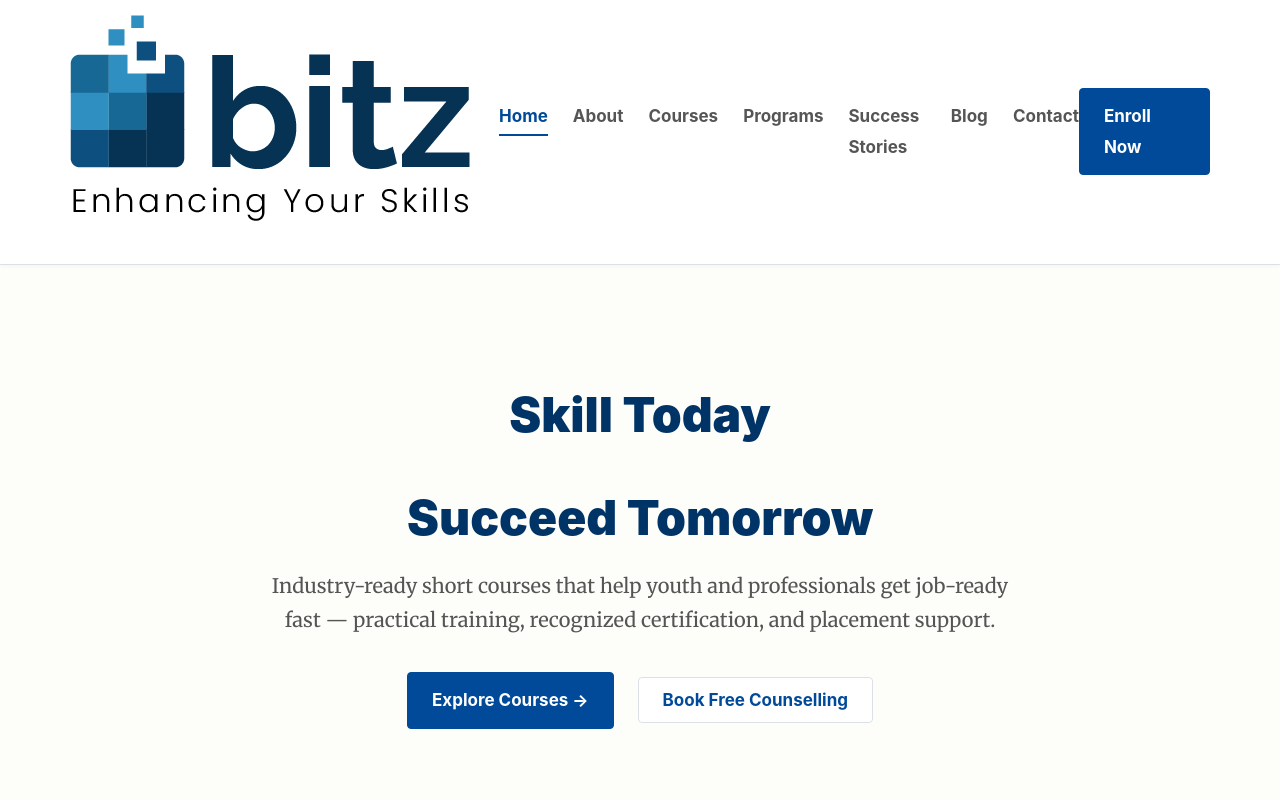
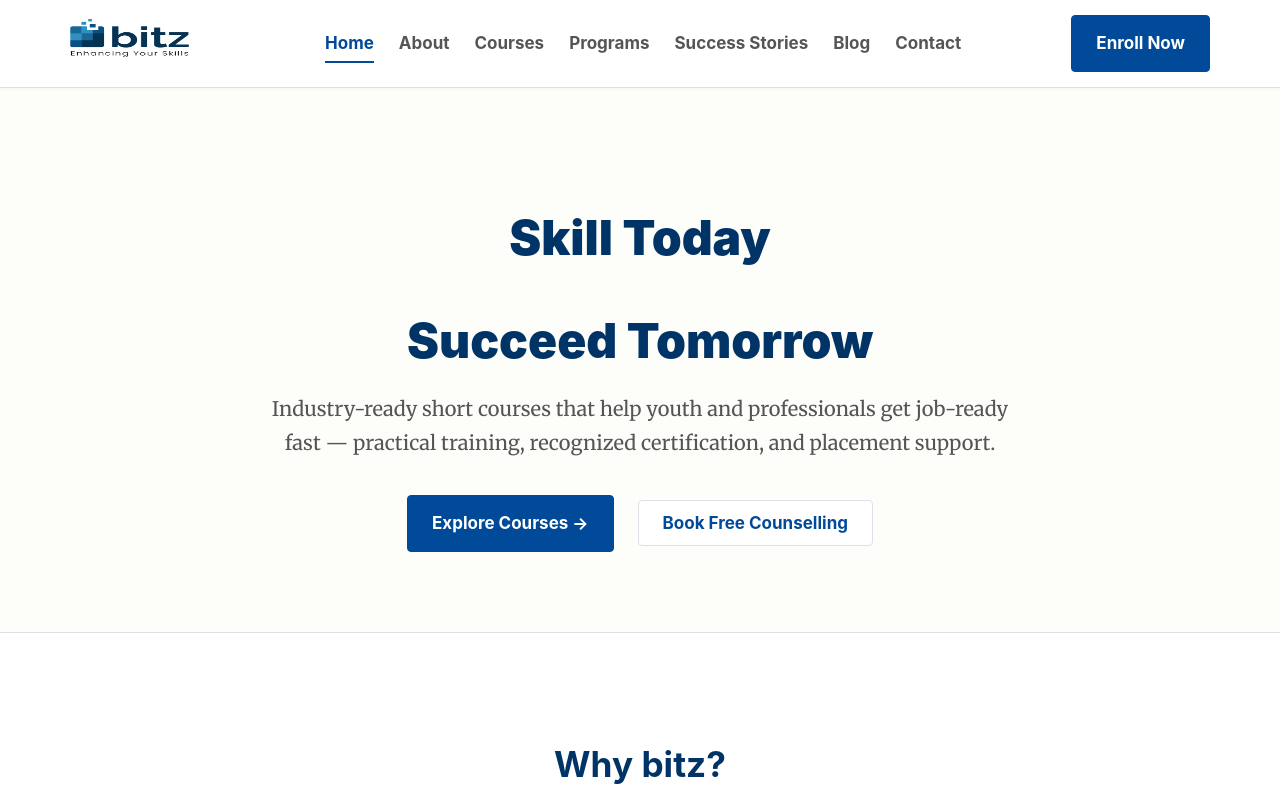
Before and after one commit to basithparavoor/BITZ, a website: page index.html in a window 1280 px wide. Shown: the top 800 px of the page. Drawn offline with Linux system fonts and the light colour scheme.

Commit message:
Add files via upload

```diff
--- a/style.css
+++ b/style.css
@@ -81,12 +81,12 @@ h4 { font-size: 1.25rem; }
     justify-content: space-between;
     align-items: center;
 }
-.logo {
-    font-size: 2rem;
-    font-weight: 900;
-    font-family: var(--font-heading);
-    color: var(--brand-dark);
+.logo img {
+  width: 120px; /* Fixed width */
+  height: 40px; /* Fixed height */
+  /* If the logo's aspect ratio isn't 120:40, it will look squished. */
 }
+
 .nav-links {
     list-style: none;
     display: flex;
```
